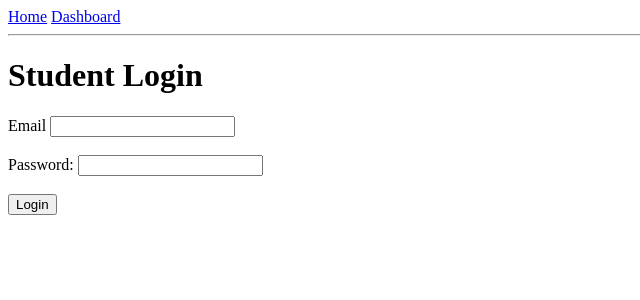
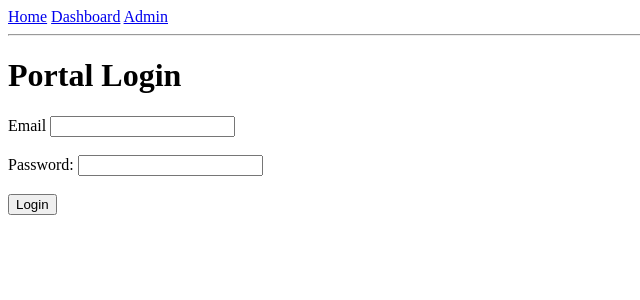
Before and after one commit to MokshithRao/student-portal, a FastAPI app: page /login in a window 1280 px wide. Shown: the top 300 px of the page, without its empty margins (0-640 px from the left). Run offline with FastAPI, Linux system fonts and the light colour scheme; the visitor is signed in with stand-in values (Sample User, id 1).

Commit message:
Add admin dashboard and enhance authentication flow
- Refactor session management to use consistent naming for sessionLocal
- Implement admin page with access control based on user role
- Update base template to include admin link for authenticated users
- Modify dashboard template to improve logout visibility
- Change login page title for clarity

```diff
--- a/database.py
+++ b/database.py
@@ -13,7 +13,7 @@ engine = create_engine(
 )
 
 
-sessionLocal = sessionmaker(
+SessionLocal = sessionmaker(
     autoflush=False,
     bind=engine
 )
@@ -23,7 +23,7 @@ Base = declarative_base()
 
 
 def get_db():
-    db = sessionLocal()
+    db = SessionLocal()
     try:
         yield db
     finally:
--- a/main.py
+++ b/main.py
@@ -1,4 +1,4 @@
-from fastapi import FastAPI, Request, Form, Depends
+from fastapi import FastAPI, Request, Form, Depends, HTTPException
 from fastapi.templating import Jinja2Templates
 from starlette.middleware.sessions import SessionMiddleware
 from dotenv import load_dotenv
@@ -120,6 +120,9 @@ def login_user(
     request.session.clear()
     request.session["user_id"] = user.id
 
+    if user.role == "admin":
+        return RedirectResponse("/admin", status_code=303)
+
     return RedirectResponse(
         "/dashboard",
         status_code=303
@@ -144,3 +147,42 @@ def dashboard(request: Request, db=Depends(get_db)):
         name="dashboard.html",
         context={"user": user}
     )
+
+
+
+@app.get("/logout")
+def logout(request: Request):
+    request.session.clear()
+
+    return RedirectResponse(
+        "/login",
+        status_code=303
+    )
+
+
+
+@app.get("/admin")
+def admin_page(request: Request, db=Depends(get_db)):
+
+    user_id = request.session.get("user_id")
+
+    if not user_id:
+        return RedirectResponse("/login", status_code=303)
+
+    user = db.query(User).filter(User.id == user_id).first()
+
+    if not user:
+        request.session.clear()
+        return RedirectResponse("/login", status_code=303)
+
+    if user.role != "admin":
+        raise HTTPException(
+            status_code=403,
+            detail="Access Denied"
+        )
+
+    return templates.TemplateResponse(
+        request=request,
+        name="admin.html",
+        context={"user": user}
+    )
--- a/templates/base.html
+++ b/templates/base.html
@@ -10,6 +10,7 @@
 
             {% if request.session.get("user_id") %}
                 <a href="/dashboard">Dashboard</a>
+                <a href="/admin">Admin</a>
             {% else %}
                 <a href="/register">Register</a> |
                 <a href="/login">Login</a>
--- a/templates/dashboard.html
+++ b/templates/dashboard.html
@@ -6,6 +6,8 @@
 
 <h3>Welcome, {{ user.name }}!</h3>
 
+<a href="/logout">Logout</a>
+
 <p>You have successfully logged in.</p>
 
 {% endblock %}
--- a/templates/login.html
+++ b/templates/login.html
@@ -2,7 +2,7 @@
 
 {% block content %}
 
-<h1>Student Login</h1>
+<h1>Portal Login</h1>
 
 {% if error %}
     <p>{{ error }}</p>
```
Also changed, not shown: templates/admin.html (added, +13 -0 lines).
